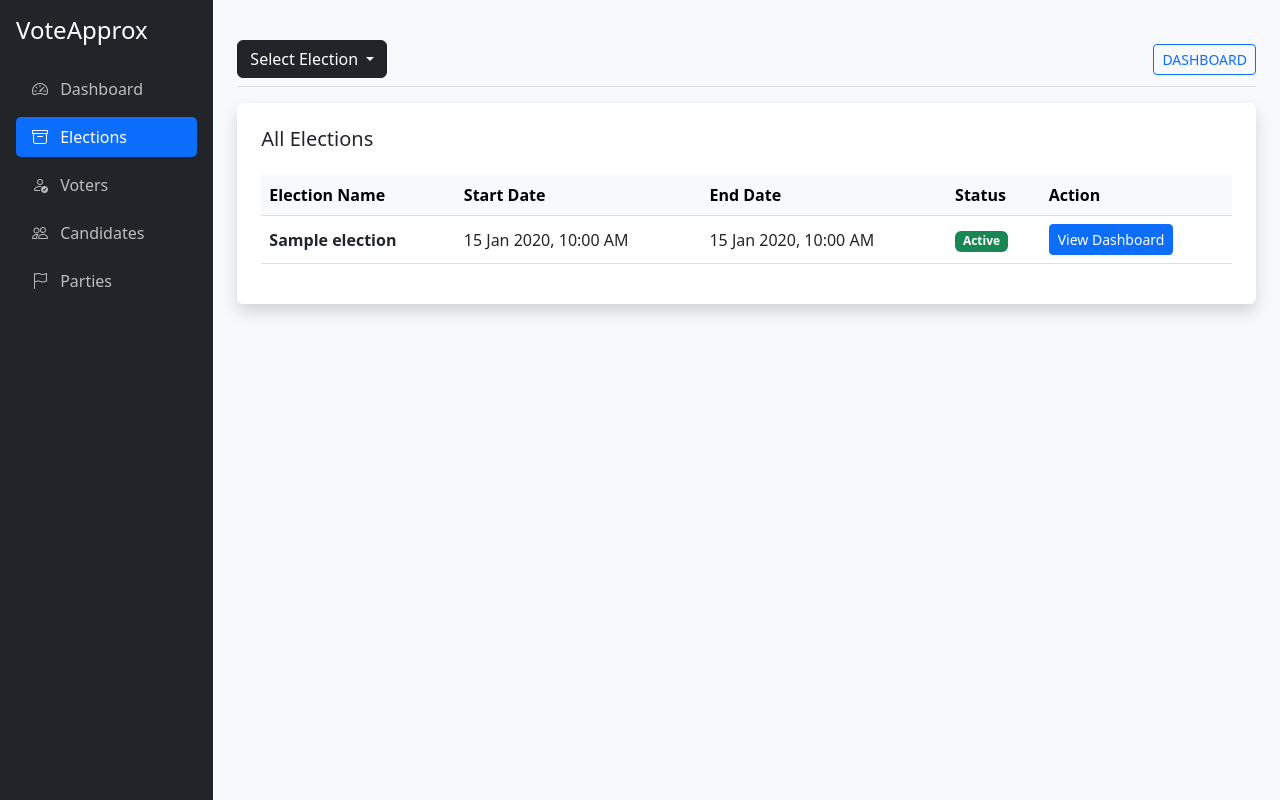
After one commit to yadhukrishnanpk/VoteApprox_Dashboard, a Django app: page /elections/ in a window 1280 px wide. The commit adds this page. Run offline with Django 5.2, Linux system fonts and the light colour scheme; tables that the repository leaves empty hold one stand-in row (values such as "Sample post").

Commit message:
Dashboard created

```diff
--- a/Voting/urls.py
+++ b/Voting/urls.py
@@ -3,7 +3,14 @@ from . import views
 
 urlpatterns = [
     path('index/', views.index, name='index'),
+    path('election/<int:election_id>/', views.index, name='index_with_id'),
     path('votelist/', views.voters_list, name='voterlist'),
     path('candidatelist/', views.candidate_list, name='candidatelist'),
     path('partylist/', views.party_list, name='partylist'),
+    path('elections/', views.election_list, name='electionlist'),
+
+
+    path('voters/<int:election_id>/', views.voters_list, name='voterlist'),
+    path('candidates/<int:election_id>/', views.candidate_list, name='candidatelist'),
+    path('parties/<int:election_id>/', views.party_list, name='partylist'),
 ]
--- a/Voting/views.py
+++ b/Voting/views.py
@@ -1,71 +1,121 @@
-from django.shortcuts import render
-from .models import Candidate,Vote,Voter,Party,Election
-from django.db.models import Count
+from django.shortcuts import render, get_object_or_404
+from .models import Candidate, Vote, Voter, Party, Election
+from django.db.models import Count, Q
+
+# Helper function to avoid repeating code in every view
+def get_election_data(election_id):
+
+    all_elections = Election.objects.all()
+    if election_id:
+        current_election = get_object_or_404(Election, id=election_id)
+    else:
+        current_election = all_elections.first()
+    return current_election, all_elections
+
+def index(request, election_id=None):
 
 
-def index(request):
+    current_election, all_elections = get_election_data(election_id)
 
-    candidate_count = Candidate.objects.count()
-    voter_count = Voter.objects.count()
-    party_count = Party.objects.count()
-    election_count = Election.objects.count()
-    candidates_list = Candidate.objects.annotate(received_votes=Count('vote', distinct=True))
-    total_votes_cast = sum(c.received_votes for c in candidates_list)
+    voter_count = Voter.objects.all().count
+    party_count = Party.objects.all().count
+    election_count = all_elections.count()
+    voter=Voter.objects.count()
 
-    for person in candidates_list:
-        if total_votes_cast > 0:
-            # Math: (1 / 100) * 100 = 1%
-            person.vote_percentage = (float(person.received_votes) / float(total_votes_cast)) * 100
-        else:
-            person.vote_percentage = 0
+    if current_election:
+        data_list = current_election.candidates.annotate(
+            received_votes=Count('vote', filter=Q(vote__election=current_election))
+        )
+        total_votes_in_this_election = Vote.objects.filter(election=current_election).count()
+        candidate_count = current_election.candidates.count()
+
+        for person in data_list:
+            if voter > 0:
+                # Math: (1 vote / 100 total voters) * 100 = 1%
+                person.vote_percentage = round(float(person.received_votes), 1)
+            else:
+                person.vote_percentage = 0
+    else:
+        data_list = []
+        total_votes_in_this_election = 0
+        candidate_count = 0
+
     context = {
-        'candidate_count': candidate_count,
-        'vote_count': total_votes_cast,
+        'election': current_election,
+        'all_elections': all_elections,
+        'data_list': data_list,
+        'vote_count': total_votes_in_this_election,
         'voter_count': voter_count,
         'party_count': party_count,
+        'candidate_count': candidate_count,
         'election_count': election_count,
-        'total_votes': total_votes_cast,
-        'vote_count': Vote.objects.count(),
-        'data_list': candidates_list,
     }
     return render(request, "index.html", context)
 
-def voters_list(request):
-    VoterS =Voter.objects.all()
-    voters = Voter.objects.prefetch_related('vote_set__candidate__party').all()
+def voters_list(request, election_id=None):
+    current_election, all_elections = get_election_data(election_id)
+
+    # Get EVERY voter in the database
+    voters = Voter.objects.all().prefetch_related('vote_set__candidate__party')
+
     for voter in voters:
-        vote_record = voter.vote_set.first()
+        # Look for a vote record specifically for THIS election
+        vote_record = voter.vote_set.filter(election=current_election).first()
         if vote_record:
             voter.voted_for_party = vote_record.candidate.party.name
             voter.voted_for_candidate = vote_record.candidate.name
         else:
-            voter.voted_for_party = "N/A"
-            voter.voted_for_candidate = "N/A"
+            voter.voted_for_party = "Not Voted"
+            voter.voted_for_candidate = "Not Voted"
 
-    context={
-        'datas': VoterS,
-        'voters': voters
+    return render(request, "voter_list.html", {
+        'voters': voters,
+        'all_elections': all_elections,
+        'election': current_election
+    })
+
+def candidate_list(request, election_id=None):
+    addcandidate=Candidate.objects.all()
+    current_election, all_elections = get_election_data(election_id)
+
+    # Filter: Only show candidates registered for this election
+    if current_election:
+        candidates = current_election.candidates.all()
+    else:
+        candidates = []
+
+    context = {
+        'all_elections': all_elections,
+        'election': current_election,
+        'candidate': candidates,
+        'addcandidate': addcandidate
+    }
+    return render(request, "candidatelist.html", context)
+
+def party_list(request, election_id=None):
+    addparty=Party.objects.all()
+    current_election, all_elections = get_election_data(election_id)
+
+    if current_election:
+        # Change 'candidate' to 'candidates'
+        parties = Party.objects.filter(candidates__in=current_election.candidates.all()).distinct()
+    else:
+        parties = []
+
+    context = {
+        'all_elections': all_elections,
+        'election': current_election,
+        'party': parties,
+        'add': addparty,
 
     }
-    return render(request, "voter_list.html",context)
+    return render(request, "partylist.html", context)
 
-
-def candidate_list(request):
-
-    candidate=Candidate.objects.all()
-
-    context={
-        'candidate': candidate
+def election_list(request):
+    all_elections = Election.objects.all()
+    # For the general list, we don't necessarily need a "current" election filter
+    context = {
+        'all_elections': all_elections,
+        'elections': all_elections,
     }
-
-    return render(request, "candidatelist.html", context)
-
-def party_list(request):
-
-    party=Party.objects.all()
-
-    context={
-        'party': party
-    }
-
-    return render(request, "partylist.html", context)
+    return render(request, "electionlist.html", context)
--- a/templates/candidatelist.html
+++ b/templates/candidatelist.html
@@ -13,7 +13,7 @@
       </thead>
 
       <tbody>
-        {% for data in candidate %}
+        {% for data in addcandidate %}
         <tr>
           <td>
             {% if data.photo %}
--- /dev/null
+++ b/templates/electionlist.html
@@ -0,0 +1,39 @@
+{% extends "index.html" %} {% block content %}
+<div class="card shadow border-0 p-4">
+    <h5 class="mb-4">All Elections</h5>
+    <div class="table-responsive">
+        <table class="table table-hover align-middle">
+            <thead class="table-light">
+                <tr>
+                    <th>Election Name</th>
+                    <th>Start Date</th>
+                    <th>End Date</th>
+                    <th>Status</th>
+                    <th>Action</th>
+                </tr>
+            </thead>
+            <tbody>
+                {% for e in elections %}
+                <tr>
+                    <td><strong>{{ e.title }}</strong></td>
+                    <td>{{ e.start_date|date:"d M Y, h:i A" }}</td>
+                    <td>{{ e.end_date|date:"d M Y, h:i A" }}</td>
+                    <td>
+                        {% if e.end_date < now %}
+                            <span class="badge bg-secondary">Completed</span>
+                        {% else %}
+                            <span class="badge bg-success">Active</span>
+                        {% endif %}
+                    </td>
+                    <td>
+                        <a href="{% url 'index_with_id' e.id %}" class="btn btn-sm btn-primary">
+                            View Dashboard
+                        </a>
+                    </td>
+                </tr>
+                {% endfor %}
+            </tbody>
+        </table>
+    </div>
+</div>
+{% endblock %}
--- a/templates/index.html
+++ b/templates/index.html
@@ -31,6 +31,14 @@
         </li>
 
         <li class="nav-item mb-2">
+            <a class="nav-link {% if request.resolver_match.url_name == 'electionlist' %}active{% endif %}"
+                href="{% url 'electionlist' %}">
+                <i class="bi bi-archive me-2"></i> Elections
+            </a>
+        </li>
+
+
+        <li class="nav-item mb-2">
             <a class="nav-link {% if request.resolver_match.url_name == 'voterlist' %}active{% endif %}"
                href="{% url 'voterlist' %}">
                 <i class="bi bi-person-check me-2"></i> Voters
@@ -56,7 +64,18 @@
 
         <main class="col-md-9 ms-sm-auto col-lg-10 px-md-4 py-4">
             <div class="d-flex justify-content-between flex-wrap flex-md-nowrap align-items-center pt-3 pb-2 mb-3 border-bottom">
-                <h1 class="h2">Election Overview</h1>
+                <div class="d-flex align-items-center">
+    <div class="dropdown me-3">
+        <button class="btn btn-dark dropdown-toggle" type="button" data-bs-toggle="dropdown">
+            {% if election %}{{ election.title }}{% else %}Select Election{% endif %}
+        </button>
+        <ul class="dropdown-menu">
+            {% for e in all_elections %}
+            <li><a class="dropdown-item" href="{% url 'index_with_id' e.id %}">{{ e.title }}</a></li>
+            {% endfor %}
+        </ul>
+    </div>
+</div>
                 <div class="btn-toolbar mb-2 mb-md-0">
                     <a href="{% url 'index' %}" style="text-decoration:none;" ><button type="button" class="btn btn-sm btn-outline-primary">DASHBOARD</button></a>
                 </div>
@@ -90,7 +109,7 @@
                         <div class="d-flex justify-content-between align-items-center">
                             <div>
                                 <div class="text-dark-50 small">Parties</div>
-                                <div class="h3 fw-bold">{{party_count}}</div>
+                                <div class="h3 fw-bold">{{ party_count }}</div>
                             </div>
                             <i class="bi bi-flag-fill fs-1"></i>
                         </div>
@@ -131,18 +150,23 @@
                             <td><span class="badge bg-secondary">{{ data.party.name }}</span></td>
                             <td>{{ data.received_votes }}</td>
                             <td>
-                                <div class="progress" style="height: 12px; background-color: #e9ecef;">
+                                <div class="d-flex align-items-center">
+                                    <div class="progress flex-grow-1" style="height: 12px; background-color: #e9ecef; margin-right: 10px;">
                                         <div class="progress-bar bg-success"
                                             role="progressbar"
-                                            style="width: {{ data.received_votes }}%;"
-                                            aria-valuenow="{{ data.received_votes }}"
+                                            style="width: {{ data.vote_percentage }}%; min-width: 2px;"
+                                            aria-valuenow="{{ data.vote_percentage }}"
                                             aria-valuemin="0"
                                             aria-valuemax="100">
                                         </div>
                                     </div>
-                                    <small>{{data.received_votes}}%</small>
+                                    <small class="fw-bold">{{ data.vote_percentage }}%</small>
                                 </div>
                             </td>
+                        </tr>
+                        {% empty %}
+                        <tr>
+                            <td colspan="4" class="text-center text-muted">No candidates found for this election.</td>
                         </tr>
                         {% endfor %}
                     </tbody>
--- a/templates/partylist.html
+++ b/templates/partylist.html
@@ -12,7 +12,7 @@
       </thead>
 
       <tbody>
-        {% for data in party %}
+        {% for data in add %}
         <tr>
           <td>
             {% if data.photo %}
```
Also changed, not shown: templates/voter_list.html (+41 -10 lines).
